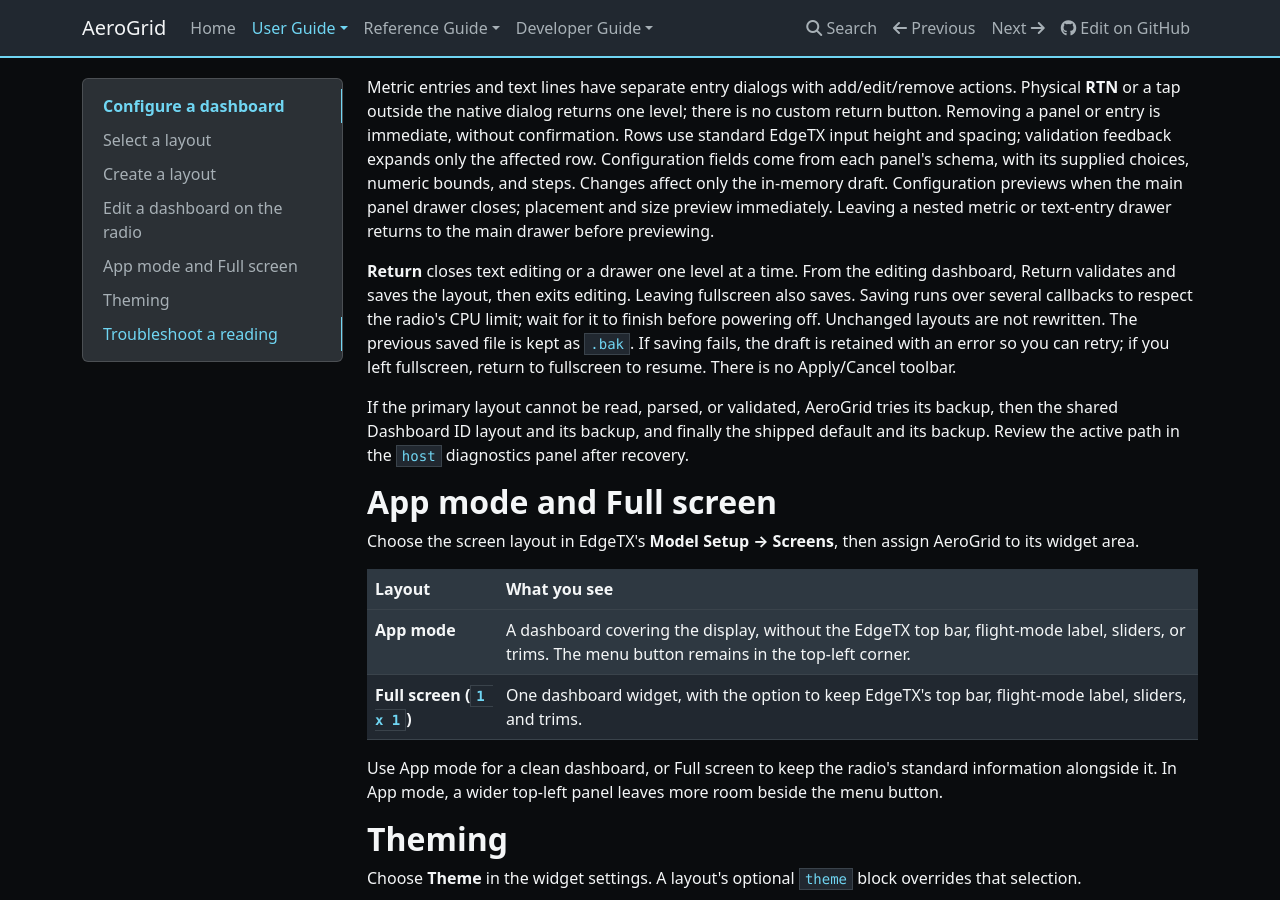
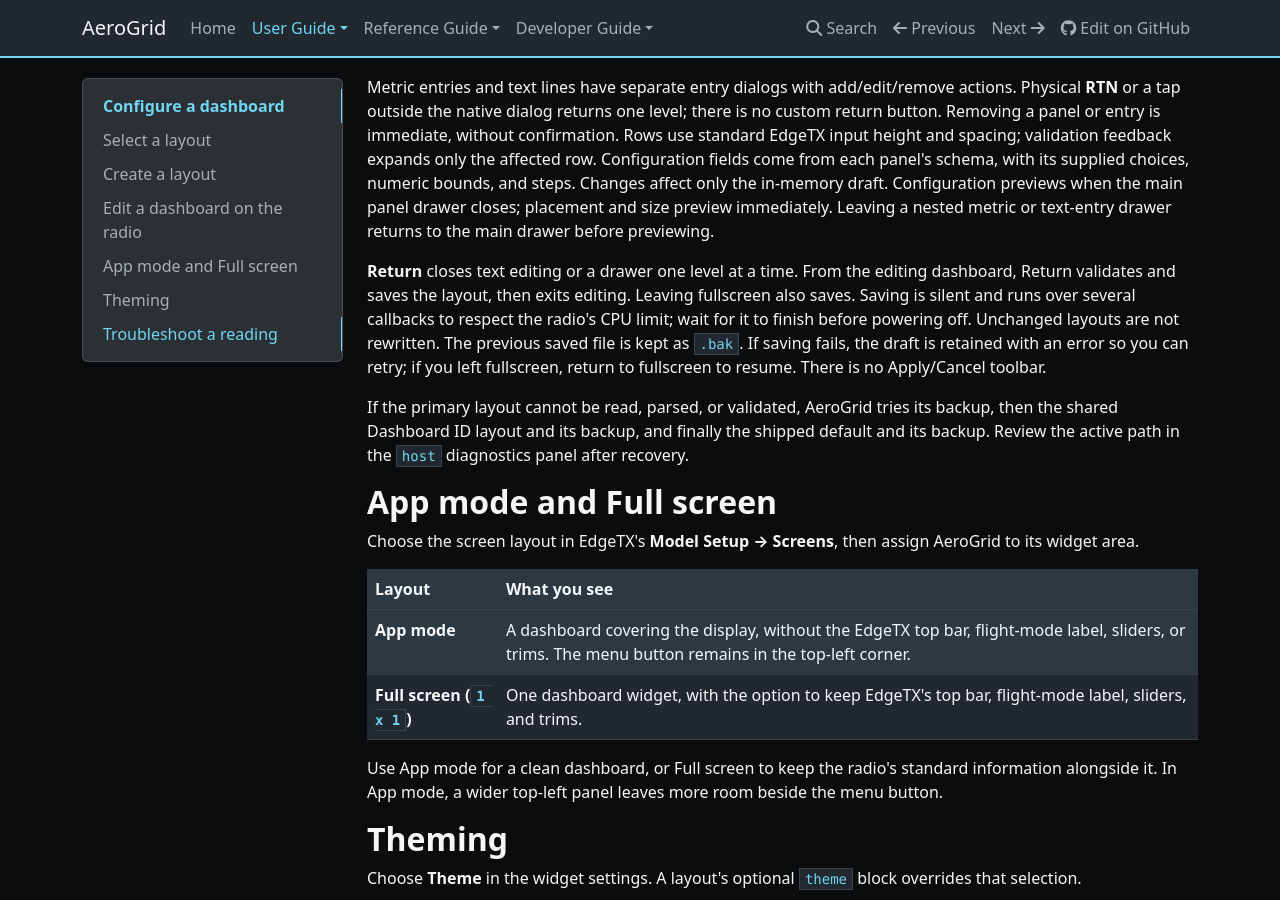
Before and after one commit to thomaskistler/aero-grid, an MkDocs documentation site: the page built from docs/user-guide/dashboards.md, in a window 1280 px wide and 900 px high, scrolled down 2247 px. Built offline with MkDocs 1.6.1, drawn with Linux system fonts in a browser that asks for light colours; nearby versions of some CDN libraries.

Commit message:
Save editor layouts without a progress message
Keep staged saving and visible failure feedback while removing the saving status overlay.

Co-authored-by: Copilot App <223556219+Copilot@users.noreply.github.com>

```diff
--- a/docs/user-guide/dashboards.md
+++ b/docs/user-guide/dashboards.md
@@ -134,7 +134,7 @@ metric or text-entry drawer returns to the main drawer before previewing.
 
 **Return** closes text editing or a drawer one level at a time. From the editing
 dashboard, Return validates and saves the layout, then exits editing.
-Leaving fullscreen also saves. Saving runs over several callbacks to respect
+Leaving fullscreen also saves. Saving is silent and runs over several callbacks to respect
 the radio's CPU limit; wait for it to finish before powering off. Unchanged
 layouts are not rewritten. The previous saved file is kept as `.bak`.
 If saving fails, the draft is retained with an error so you can retry; if you
```
Also changed, not shown: plans/on-radio-editor.md (+3 -0 lines), 2 other files.
